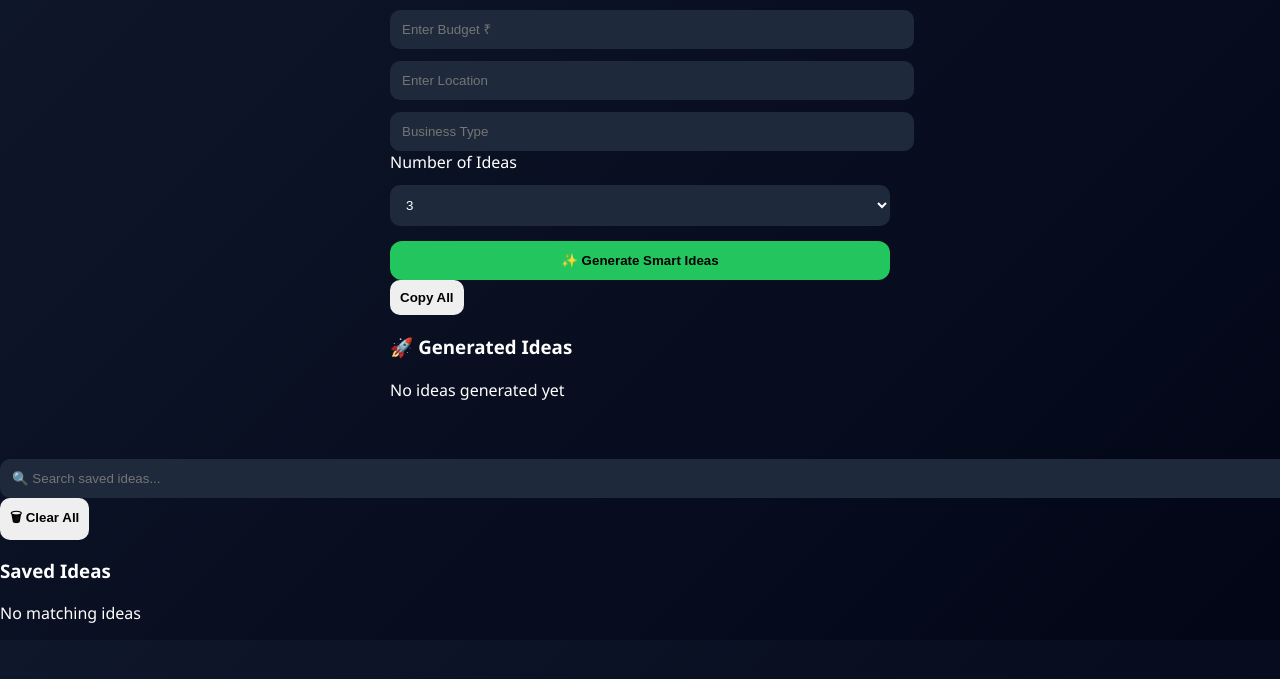
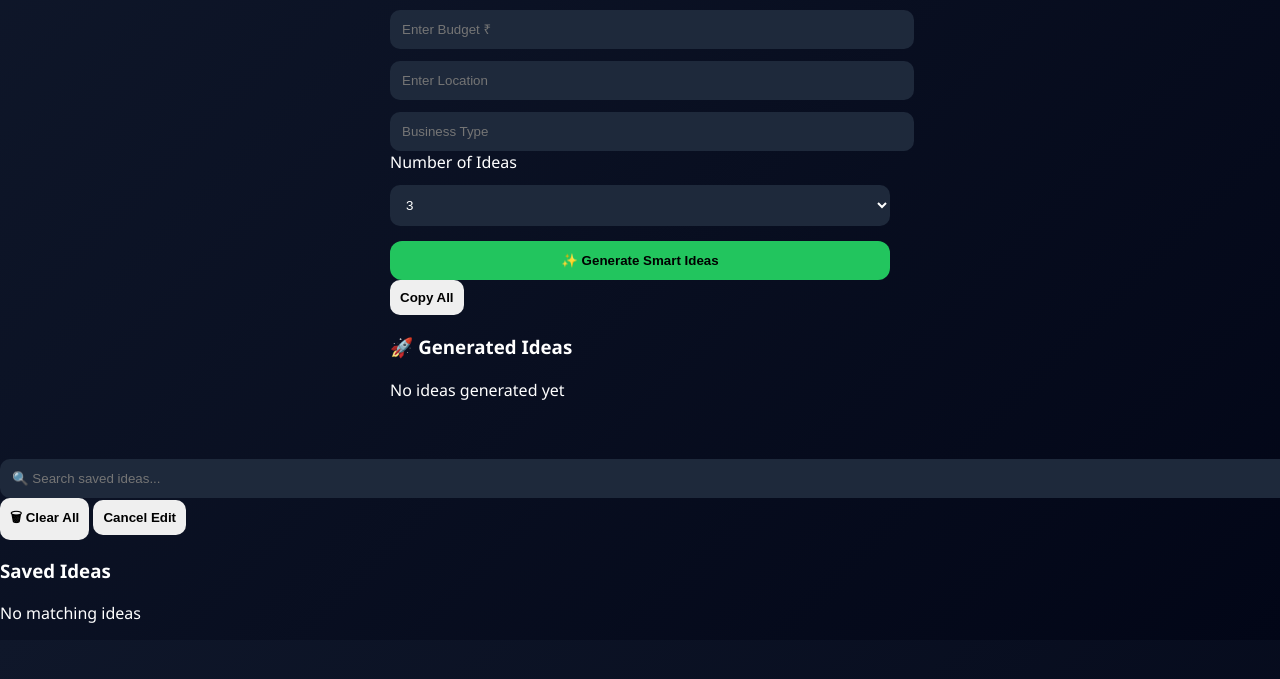
Before and after one commit to ptadas22-lab/ai-business-generator-crm, a plain HTML site: page index.html in a window 1280 px wide. Shown: the part 105-784 px from the top of the page. Drawn offline with Linux system fonts and the light colour scheme.

Commit message:
Update index.html

```diff
--- a/index.html
+++ b/index.html
@@ -183,6 +183,7 @@ button:hover {
   oninput="searchIdeas()"
 />
   <button onclick="clearAll()">🗑 Clear All</button>
+  <button onclick="cancelEdit()">Cancel Edit</button>
 <h3>Saved Ideas</h3>
 <div id="saved"></div>
 
```
